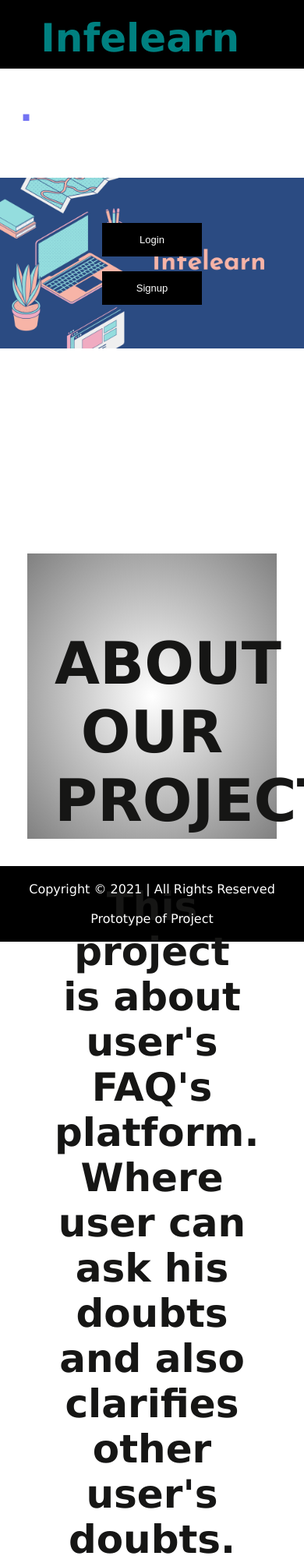
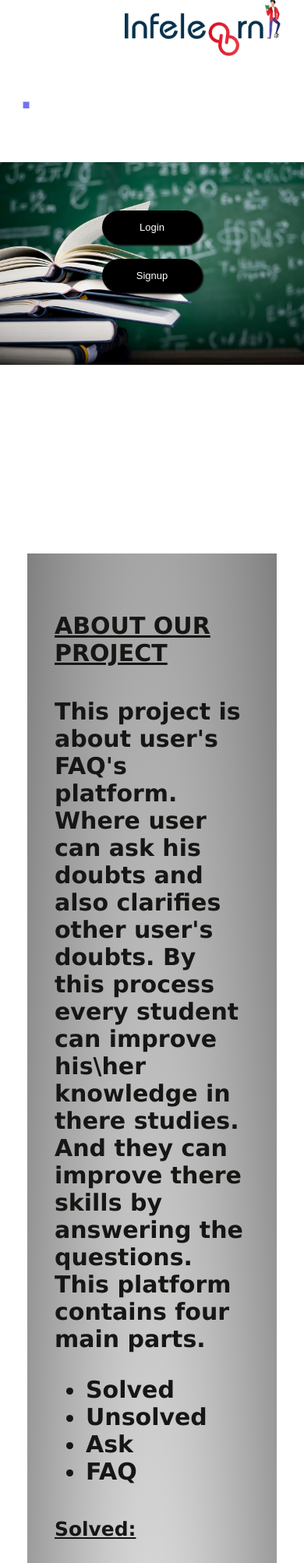
Before and after one commit to polaravivek/Infeleran_Support_Sysyem, a PHP site: page /merge/ in a window 390 px wide; the page is wider, and only the part inside the window is pictured. Shown: the top 2005 px of that part at 78% size. Run offline with PHP 8.4, Linux system fonts and the light colour scheme.

Commit message:
add index with some changes

```diff
--- a/index.php
+++ b/index.php
@@ -3,7 +3,7 @@
 <head>
     <meta charset="utf-8">
     <title>Infelearn</title>
-    <link rel="stylesheet" href="styles/index.css">
+    <link rel="stylesheet" href="styles/index.css?v=<?php echo time(); ?>">
     <style>
     h1 {
         color: teal;
@@ -14,7 +14,7 @@
 <body>
     <header>
         <div class="hed">
-            <h1 style="margin-top: 20px;"> &nbsp;&nbsp; Infelearn</h1>
+            <img class="box" src="images/logo.png">
 
             <div class="clearfix"></div>
             <nav class="Nav">
@@ -32,33 +32,33 @@
         </div><br><br><br><br><br>
     </header>
     <div class="txt">
-        <h2>ABOUT OUR PROJECT</h2>
+        <h4><u>ABOUT OUR PROJECT</u></h4>
         <p>This project is about user's FAQ's platform. Where user can ask his doubts and also clarifies other user's
             doubts. By this process every student can improve his\her
             knowledge in there studies. And they can improve there skills by answering the questions. This platform
             contains four main parts.
 
-        <ul style="list-style-type:disc;font-size:20px">
+        <ul style="list-style-type:disc;font-size:30px;">
             <li>Solved</li>
             <li>Unsolved</li>
             <li>Ask</li>
             <li>FAQ</li>
         </ul>
-        <h2><u>Solved:</u></h2>
+        <h5><u>Solved:</u></h5>
         <p> In this solved section the user can get the answers of any questions and these questions are even divided
             into catagories. And also user can search a particular question.
             In this section we can see the answers in picture format also.</p>
 
-        <h2><u>Unsolved:</u></h2>
+        <h5><u>Unsolved:</u></h5>
         <p> In this Unsolved section the user can solve other's questions. In this section there will be questions which
             are not solved and any user can solve it , if know the answer.
             And also user can add a picture or a document.
 
-        <h2><u>Ask:</u></h2>
+        <h5><u>Ask:</u></h5>
         In this section any user can upload his\her question. When user uploaded question then it will print the
         questionin Unsolved section. In this section user can also upload the picture or an document.
 
-        <h2><u>FAQ:</u></h2>
+        <h5><u>FAQ:</u></h5>
         This section is very commone in every website or app. In this section there are some inbulit question and
         answers about the website. So that user can find instant answer to his particular
         question. Even there is an 'ASK' option provided fo the user, so that he can ask any question regarding website.
--- a/styles/index.css
+++ b/styles/index.css
@@ -8,25 +8,34 @@ body{
     margin: 0 auto;
     padding: 0;
     font-family: Verdana;
+
     color: white;
 
 }
-
 header{
    margin: auto;
    height: 80vh;
-    background-image:url("../images/index_back.png");
+    background-image:url("../images/infe1.jpeg");
     background-repeat: no-repeat;
     background-size: 100%;
     background-position: center;
     font-family: Verdana;
 }
+.box {
+
+  top: 42px;
+  margin-left: 580px;
+  width:200px;
+}
+
 .mid > a{border: 0;
     color: white;
     text-decoration: none;
    display: block;
    padding: 14px;
    font-size: small;
+   box-shadow: 2px 2px 2px rgb(8, 8, 8);
+    border-radius: 25px;
    background-color: black;
    width: 100px;
    margin: auto;
@@ -34,12 +43,13 @@ header{
    font-family: sans-serif;
 }
 .mid > a:hover{
-    background-color: blue;
+    background-color: rgb(255, 145, 145);
 }
 body header{
     width: auto;
     padding: 0 auto;
     font-family: Verdana;
+
 }
 
 .clearfix{
@@ -71,20 +81,22 @@ body header{
 }
 /*-----------txt------------*/
 .txt{
-    height: 35vh;
+    height: 230vh;
     padding: 35px;
     background: radial-gradient(white,gray);
     margin: 35px;
-    text-align: center;
-    font-size: 50px;
+
+    font-size: 30px;
     color: rgb(22, 22, 21);
     font-weight: bold;
     font-family: Verdana;
 }
-
+.p{
+	font-size:20px
+}
 
 .hed{
-    background-color: black;
+    background-color: white;
 }
 
 
@@ -97,3 +109,25 @@ body header{
     background: black;
     color: white;
 }
+
+@media (max-width: 700px) {
+
+	.txt{
+    height: 580vh;
+    padding: 35px;
+    background: radial-gradient(white,gray);
+    margin: 35px;
+
+    font-size: 30px;
+    color: rgb(22, 22, 21);
+    font-weight: bold;
+    font-family: Verdana;
+}
+
+.box {
+
+  top: 42px;
+  margin-left: 160px;
+  width:200px;
+}
+}
```
Also changed, not shown: likes/like.php (added, +24 -0 lines), likes/setdislike.php (added, +30 -0 lines), likes/setlike.php (added, +27 -0 lines), showing_answer/question_with_answer.php (+53 -0 lines), images/infe1.jpeg (added).
